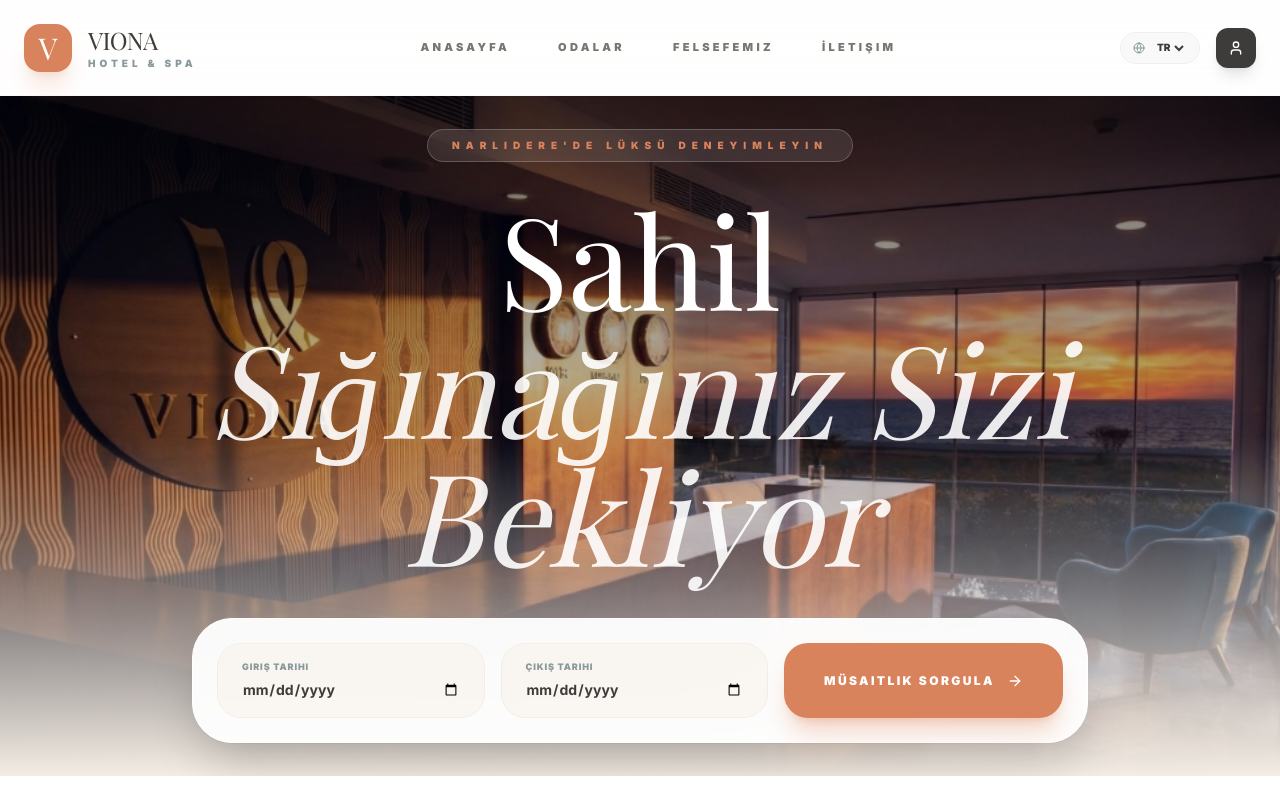
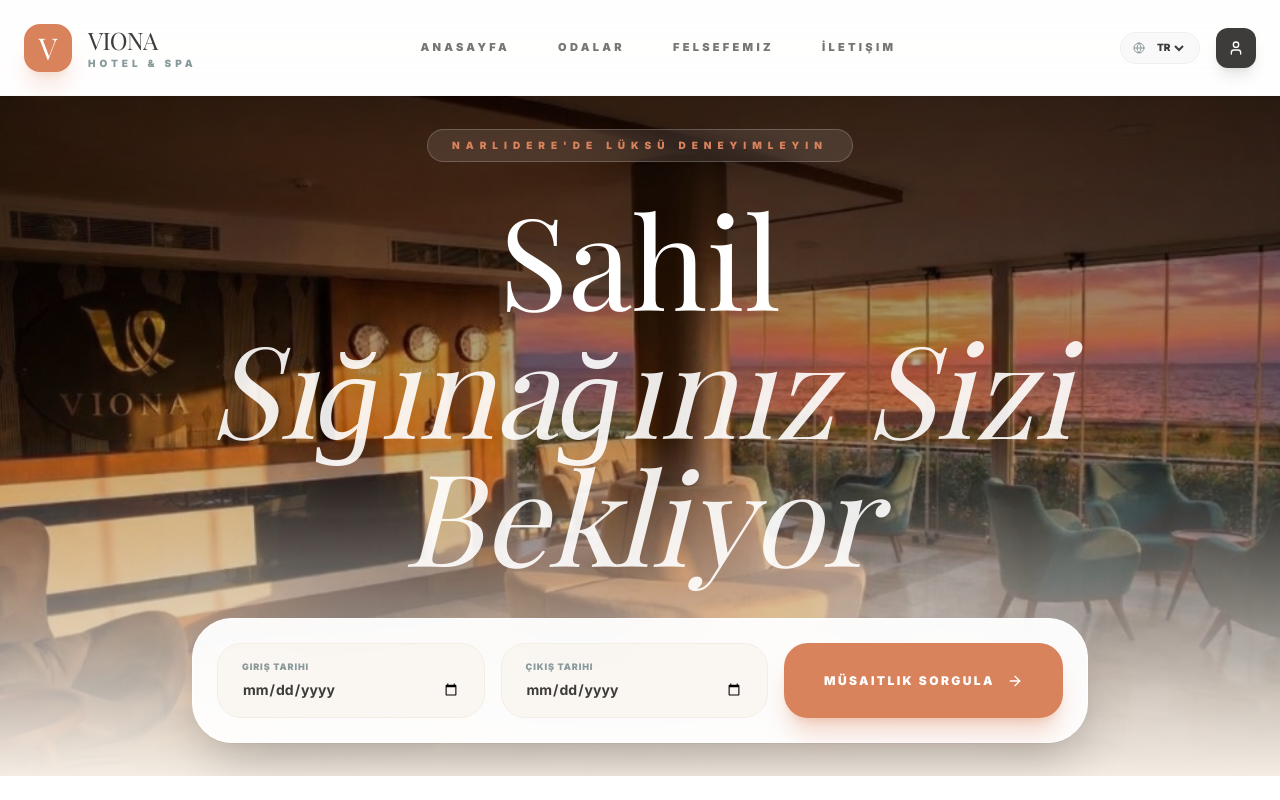
Before and after one commit to volcanoche35/viona-hotel-booking-system, a React (Vite) app: page / in a window 1280 px wide. Shown: the top 800 px of the page. Built offline with nearby package versions, Linux system fonts and the light colour scheme; a web font is replaced by a local one.

Commit message:
Update: Replace Hero image with user-provided lobby sunset photo

```diff
--- a/constants.tsx
+++ b/constants.tsx
@@ -38,7 +38,7 @@
       tr: "Ege güneşinin modern konforla buluştuğu nokta. Huzur ve zarafet için tasarlanmış 17 odalı bir butik deneyim.",
       de: "Wo die ägäische Sonne auf modernen Komfort trifft. Ein Boutique-Erlebnis mit 17 Zimmern, entworfen für Ruhe und Eleganz."
     },
-    image: "/viona-hero.jpg" // Yeni resepsiyon arka planı
+    image: "/viona-sunset-reception.jpg" // Yeni resepsiyon arka planı
   },
   about: {
     title: {
```
Also changed, not shown: viona-sunset-reception.jpg (added).
